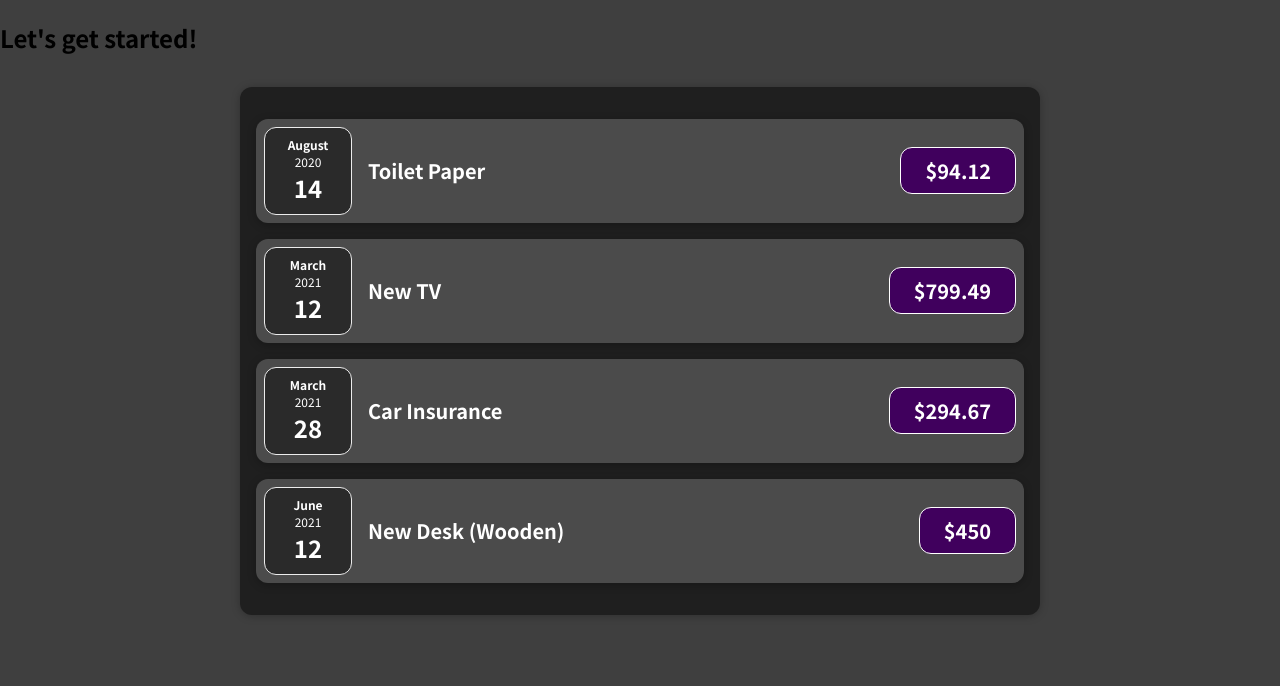
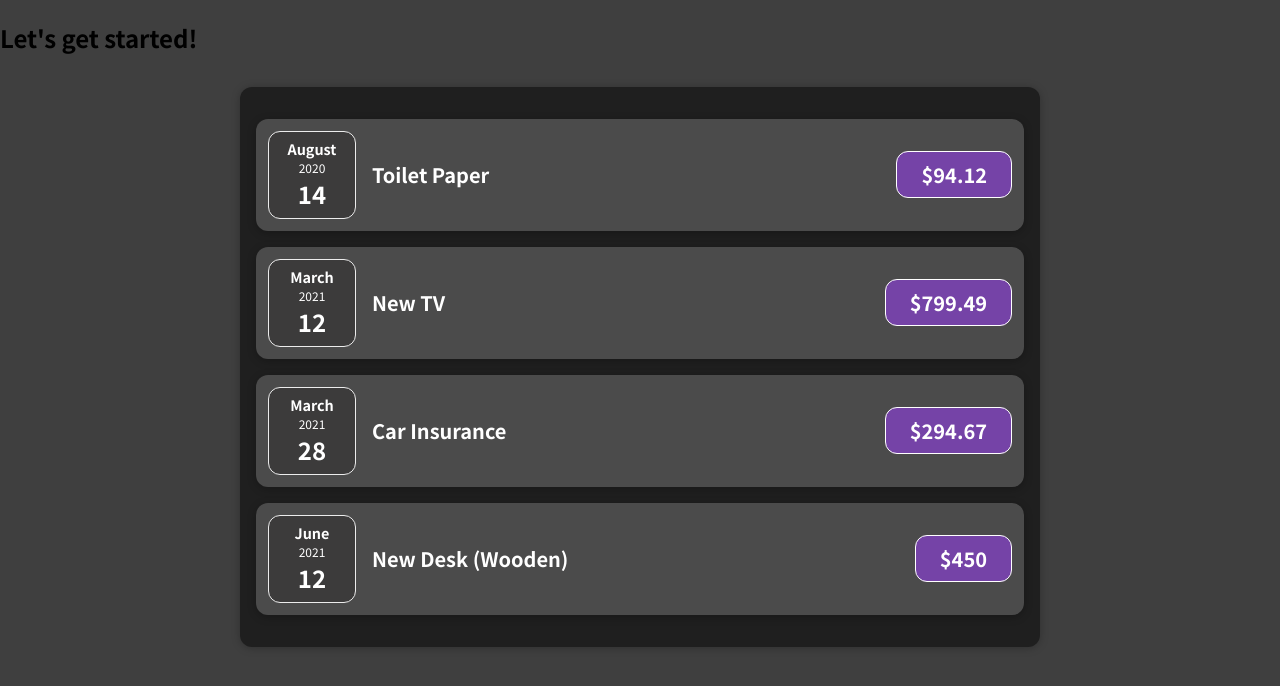
Before and after one commit to baam-dev/react-Ex.Tracker, a JavaScript app: page / in a window 1280 px wide. Shown: the top 686 px of the page. Built offline with nearby package versions, Linux system fonts and the light colour scheme.

Commit message:
modification

```diff
--- a/src/components/ExpenseDate.css
+++ b/src/components/ExpenseDate.css
@@ -4,7 +4,7 @@
   width: 5.5rem;
   height: 5.5rem;
   border: 1px solid #ececec;
-  background-color: #2a2a2a;
+  background-color: #3c3b3b;
   color: white;
   border-radius: 12px;
   align-items: center;
@@ -12,7 +12,7 @@
 }
 
 .expense-date__month {
-  font-size: 0.75rem;
+  font-size: 0.9rem;
   font-weight: bold;
 }
 
--- a/src/components/ExpenseItem.css
+++ b/src/components/ExpenseItem.css
@@ -3,7 +3,7 @@
   justify-content: space-between;
   align-items: center;
   box-shadow: 0 2px 8px rgba(0, 0, 0, 0.25);
-  padding: 0.5rem;
+  padding: 0.75rem;
   margin: 1rem 0;
   border-radius: 12px;
   background-color: #4b4b4b;
@@ -31,9 +31,9 @@
   font-size: 1rem;
   font-weight: bold;
   color: white;
-  background-color: #40005d;
+  background-color: #7543a7;
   border: 1px solid white;
-  padding: 0.5rem;
+  padding: 0.1rem;
   border-radius: 12px;
 }
 
--- a/src/components/ExpenseItem.js
+++ b/src/components/ExpenseItem.js
@@ -1,11 +1,7 @@
-// importing the stylesheet, simple
 import ExpenseDate from "./ExpenseDate";
 import "./ExpenseItem.css";
 ///
-// passing props as argument to the function
-// props will make the inputs dynamic
 function ExpenseItem(props) {
-  //inbuilt methods for the Date()
   return (
     <div className="expense-item">
       {/* here the date has to be passed in as input to next component*/}
```
Also changed, not shown: 1 other file (tests, documents, lock files or other folders).
